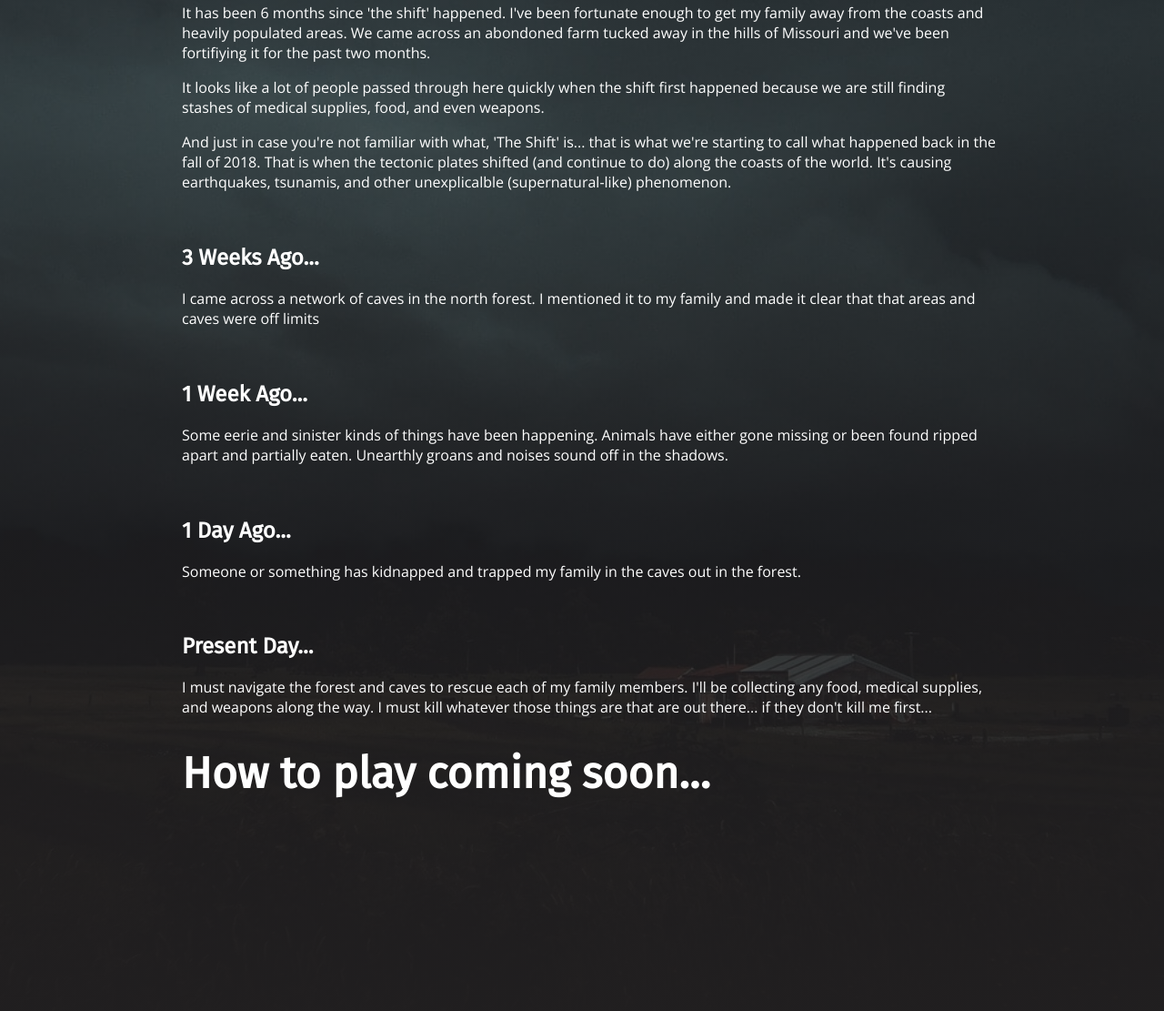
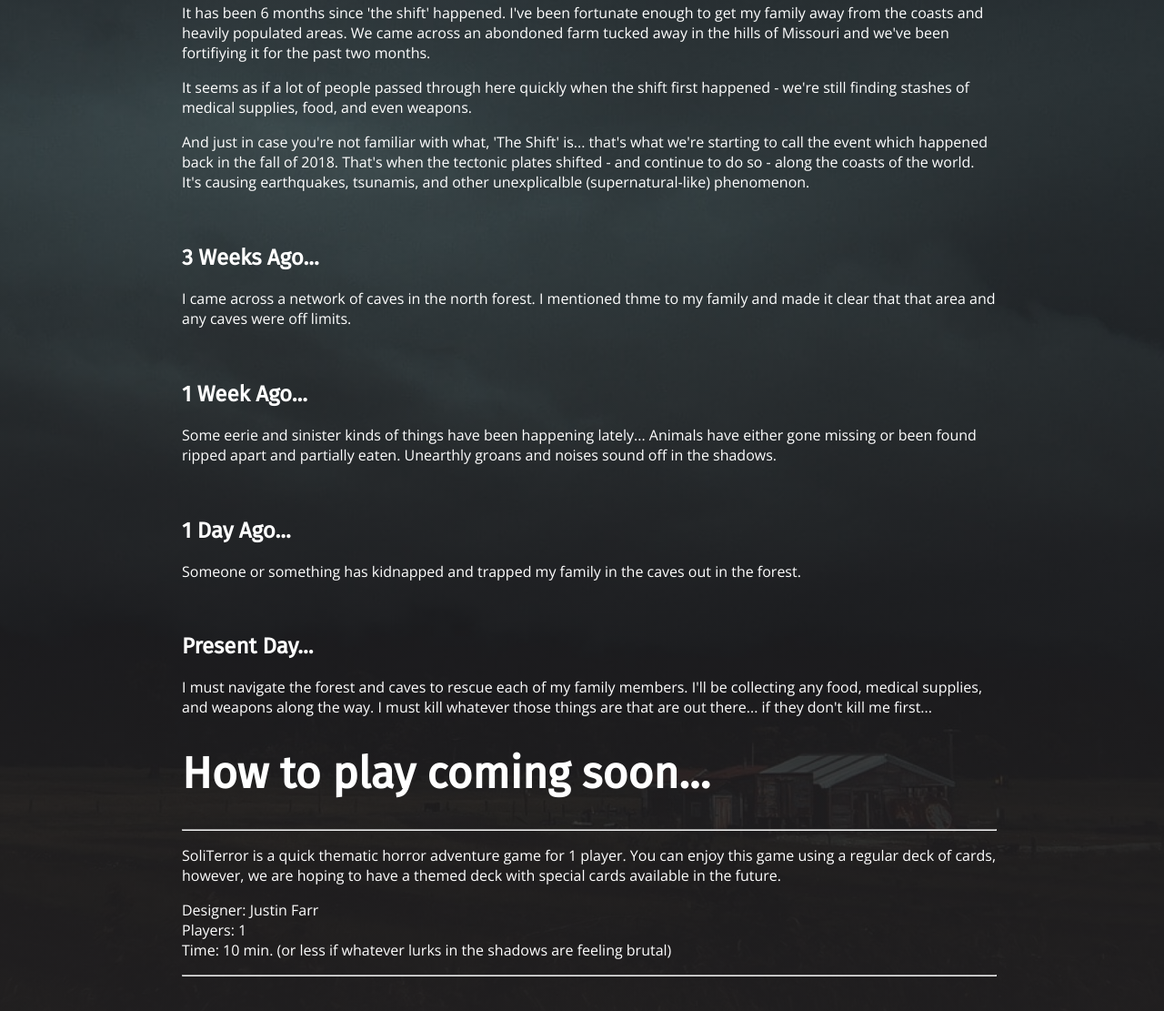
Before and after one commit to thejustinfarr/soliterror, a plain HTML site: page index.html in a window 1280 px wide. Shown: the part 189-1300 px from the top of the page at 91% size. Drawn offline with nearby package versions, Linux system fonts and the light colour scheme.

Commit message:
correct spelling and grammar a little

```diff
--- a/index.html
+++ b/index.html
@@ -53,22 +53,19 @@
 		<div>
 			<p>It has been 6 months since 'the shift' happened. I've been fortunate enough to get my family away from the coasts and heavily populated areas. We came across an abondoned farm tucked away in the hills of Missouri and we've been fortifiying it for the past two months.</p>
 
+			<p>It seems as if a lot of people passed through here quickly when the shift first happened - we're still finding stashes of medical supplies, food, and even weapons.</p>
 
-
-			<p>It looks like a lot of people passed through here quickly when the shift first happened because we are still finding stashes of medical supplies, food, and even weapons.</p>
-
-
-			<p>And just in case you're not familiar with what, 'The Shift' is... that is what we're starting to call what happened back in the fall of 2018. That is when the tectonic plates shifted (and continue to do) along the coasts of the world. It's causing earthquakes, tsunamis, and other unexplicalble (supernatural-like) phenomenon.</p>
+			<p>And just in case you're not familiar with what, 'The Shift' is... that's what we're starting to call the event which happened back in the fall of 2018. That's when the tectonic plates shifted - and continue to do so - along the coasts of the world. It's causing earthquakes, tsunamis, and other unexplicalble (supernatural-like) phenomenon.</p>
 
 			<br>
 			<div><h2>3 Weeks Ago...</h2></div>
 
-			<p>I came across a network of caves in the north forest. I mentioned it to my family and made it clear that that areas and caves were off limits</p>
+			<p>I came across a network of caves in the north forest. I mentioned thme to my family and made it clear that that area and any caves were off limits.</p>
 
 			<br>
 			<div><h2>1 Week Ago...</h2></div>
 
-			<p>Some eerie and sinister kinds of things have been happening. Animals have either gone missing or been found ripped apart and partially eaten. Unearthly groans and noises sound off in the shadows.</p>
+			<p>Some eerie and sinister kinds of things have been happening lately... Animals have either gone missing or been found ripped apart and partially eaten. Unearthly groans and noises sound off in the shadows.</p>
 
 			<br>
 			<div><h2>1 Day Ago...</h2></div>
@@ -82,6 +79,18 @@
 		</div>
 		<div>
 			<h1>How to play coming soon...</h1>
+			<div>
+			<hr>
+			<div>
+				<p>SoliTerror is a quick thematic horror adventure game for 1 player. You can enjoy this game using a regular deck of cards, however, we are hoping to have a themed deck with special cards available in the future.</p>
+			</div>
+			<div>
+				<p>Designer: Justin Farr<br>
+				Players: 1<br>
+				Time: 10 min. (or less if whatever lurks in the shadows are feeling brutal)</p>
+			</div>
+			<hr>
+		</div>
 		</div>
 	</div>
 </body>
```
